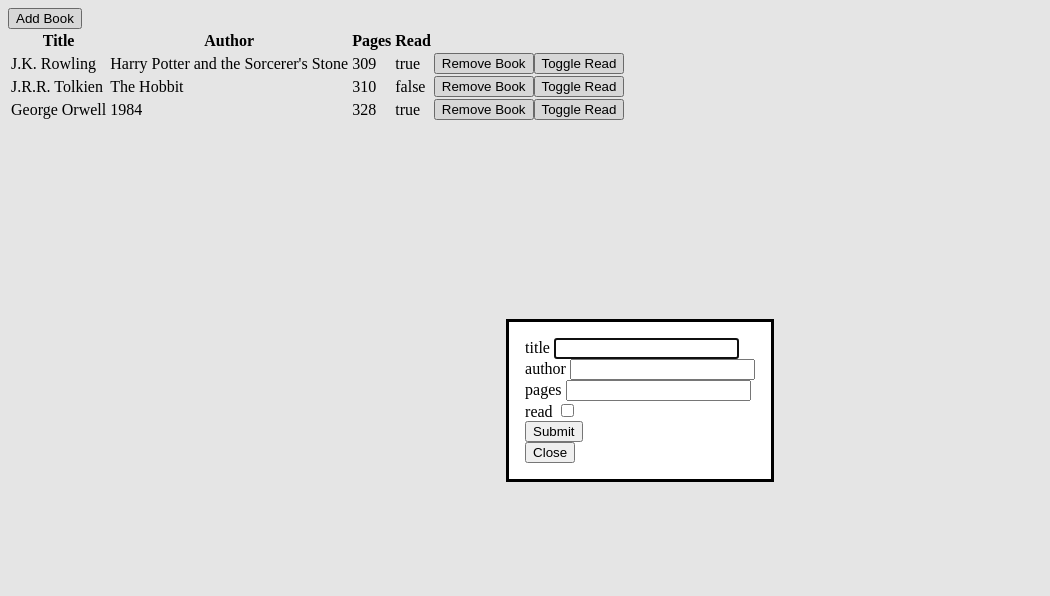
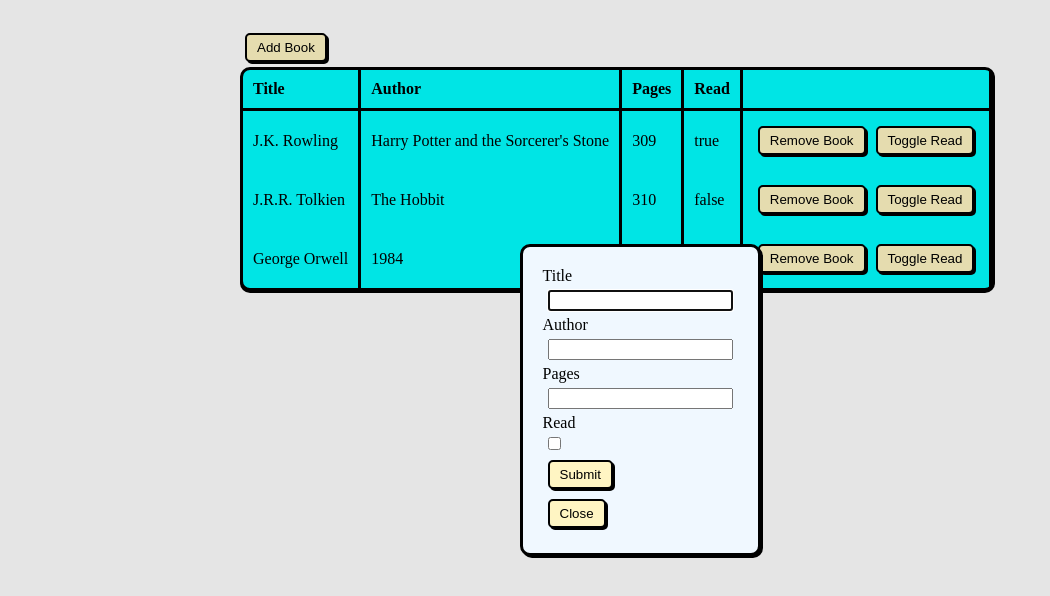
Before and after one commit to alfa33333/odin-library, a plain HTML site: page index.html in a window 1280 px wide. Both pictures are taken after a click on the button "Add Book". Shown: the whole page, without its empty margins (0-1050 px from the left). Drawn offline with Linux system fonts and the light colour scheme.

Commit message:
refactor: improve form labels and structure; enhance display functionality

```diff
--- a/index.html
+++ b/index.html
@@ -7,22 +7,23 @@
     <link rel="stylesheet" href="styles.css">
 </head>
 <body>
-    <button onclick="openModal()">Add Book</button>
+
     <dialog id="modal">
         <form id="book-form">
-            <label for="title">title</label>
+            <label for="title">Title</label><br>
             <input type="text" id="title" name="title"><br>
-            <label for="title">author</label>
+            <label for="author">Author</label><br>
             <input type="text" id="author" name="author"><br>
-            <label for="title">pages</label>
+            <label for="pages">Pages</label><br>
             <input type="number" id="pages" name="pages"><br>
-            <label for="title">read</label>
+            <label for="read">Read</label><br>
             <input type="checkbox" id="read" name="read"><br>
             <button type="submit">Submit</button>
         </form>
         <button onclick="closeModal()">Close</button>
     </dialog>
-    <div id="container">
+    <div id="container" class="main-table">
+        <button  type="button" onclick="openModal()">Add Book</button>
     </div>
     <script src="script.js"></script>
 </body>
--- a/script.js
+++ b/script.js
@@ -28,7 +28,7 @@ function addBookToLibrary(author, title, pages, read) {
 function displayLibrary() {
   const container = document.getElementById("container");
   const table = document.createElement("table");
-  const headers = ["Title", "Author", "Pages", "Read"];
+  const headers = ["Title", "Author", "Pages", "Read", ""];
   const headerRow = document.createElement("thead");
   const headerRowContent = document.createElement("tr");
   headerRow.appendChild(headerRowContent);
@@ -54,8 +54,10 @@ function displayLibrary() {
         bodyRowContent.appendChild(tdata);
       }
     }
-    addRemove(bodyRowContent);
-    toggleButton(book, bodyRowContent)
+    const tdbuddons = document.createElement("td");
+    bodyRowContent.appendChild(tdbuddons);
+    addRemove(tdbuddons);
+    toggleButton(book, tdbuddons);
     bodyContent.appendChild(bodyRowContent);
   }
 
@@ -79,8 +81,10 @@ function appendBookRow(book) {
       bodyRowContent.appendChild(tdata);
     }
   }
-  addRemove(bodyRowContent);
-  toggleButton(book)
+  const tdbuddons = document.createElement("td");
+  bodyRowContent.appendChild(tdbuddons);
+  addRemove(tdbuddons);
+  toggleButton(book, tdbuddons);
   body.appendChild(bodyRowContent);
 }
 
@@ -107,21 +111,23 @@ myForm.addEventListener("submit", (e) => {
   myForm.reset();
 });
 
-function addRemove(rowParent) {
+function addRemove(rowCell) {
   const button = document.createElement("button");
+  const rowParent = rowCell.parentElement;
   button.textContent = "Remove Book";
   button.addEventListener("click", function () {
     deleteBook(rowParent.id);
   });
-  rowParent.appendChild(button);
+  rowCell.appendChild(button);
 }
 
 function toggleButton(book, bodyRowContent) {
   const button = document.createElement("button");
   button.textContent = "Toggle Read";
+  const rowParent = bodyRowContent.parentElement;
   button.addEventListener("click", function () {
     book.toggleRead();
-    bodyRowContent.cells[3].textContent = book.read;
+    rowParent.cells[3].textContent = book.read;
   });
   bodyRowContent.appendChild(button);
 }
--- a/styles.css
+++ b/styles.css
@@ -0,0 +1,47 @@
+.main-table {
+  max-width: 800px;
+  margin: 0 auto;
+  padding: 20px;
+}
+table {
+  border-spacing: 0;
+  border-collapse: separate;
+  border-radius: 10px;
+  border: 3px solid black;
+  text-align: left;
+  background-color: aqua;
+  box-shadow: 0px 2px 0px black;
+}
+
+
+.main-table th {
+  border-bottom: 3px solid black;
+}
+
+.main-table th,
+.main-table td {
+  padding: 10px;
+    border-right: 3px solid black;
+}
+
+button {
+  margin: 5px;
+  padding: 5px 10px;
+  border: 2px solid black;
+  border-radius: 5px;
+  background-color: #fff5c3;
+  box-shadow: 2px 2px 0px black;
+  cursor: pointer;
+}
+
+dialog {
+  border: 3px solid black;
+  border-radius: 10px;
+  box-shadow: 2px 2px 0px black;
+  padding: 20px;
+  background-color: aliceblue;
+}
+
+input {
+    margin: 5px;
+}
```
